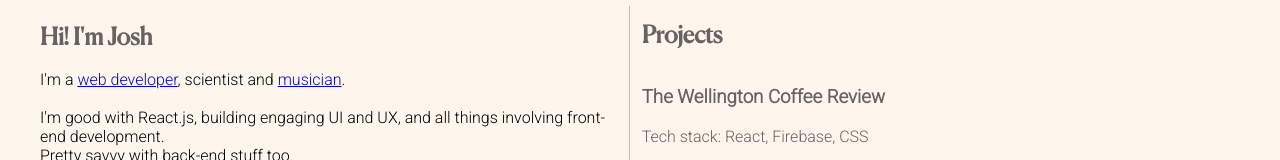
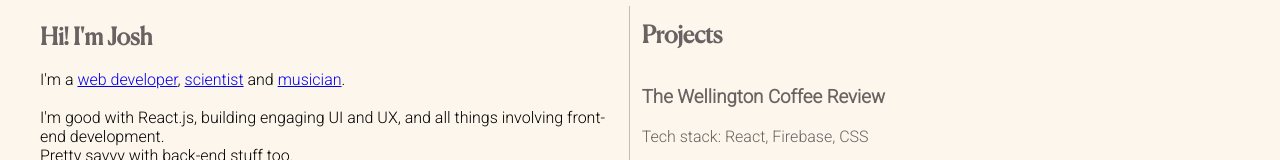
Before and after one commit to joshua-simon/josh-simon, a React (Create React App) app: page / in a window 1280 px wide. Shown: the part 259-419 px from the top of the page. Built offline with nearby package versions, Linux system fonts and the light colour scheme; a web font is replaced by a local one.

Commit message:
thesis added

```diff
--- a/package.json
+++ b/package.json
@@ -8,6 +8,7 @@
     "@testing-library/user-event": "^7.2.1",
     "react": "^16.13.1",
     "react-dom": "^16.13.1",
+    "react-router-dom": "^5.2.0",
     "react-scripts": "3.4.1"
   },
   "scripts": {
--- a/src/App.js
+++ b/src/App.js
@@ -1,12 +1,20 @@
 import React from 'react';
 import './styles.css'
 import Main from './components/Main'
+import Thesis from './components/Thesis'
+
+import {BrowserRouter as Router, Switch, Route} from 'react-router-dom'
 
 function App() {
   return (
-<div>
-<Main/>
-</div>
+    <Router>
+    <div>
+      <Switch>
+      <Route path ='/' exact component = {Main}/>
+      <Route path ='/thesis'  component = {Thesis}/>
+      </Switch>
+    </div>
+    </Router>
   )
 }
 
--- a/src/components/Bio.jsx
+++ b/src/components/Bio.jsx
@@ -5,12 +5,13 @@ import css_logo from '../Photos/css_logo.jpg'
 import firebase_logo from '../Photos/firebase_logo.png'
 import sqlite_logo from '../Photos/sqlite_logo.png'
 import node_image from '../Photos/node_image.png'
+import {Link} from 'react-router-dom'
 
 const Bio = () => {
     return(
         <div className = 'bio'>
             <h2>Hi! I'm Josh</h2>
-           <p> I'm a <a href = 'https://github.com/joshua-simon'>web developer</a>, <a>scientist</a> and <a href = 'https://soundcloud.com/josh-simon-264281792'>musician</a>. <br></br>
+           <p> I'm a <a href = 'https://github.com/joshua-simon'>web developer</a>, <Link to = {'/thesis'}> scientist</Link> and <a href = 'https://soundcloud.com/josh-simon-264281792'>musician</a>. <br></br>
            <br></br>
             I'm good with React.js, building engaging UI and UX, and all things
             involving front-end development. <br></br>
--- /dev/null
+++ b/src/components/Thesis.jsx
@@ -0,0 +1,12 @@
+import React from 'react';
+import thesis_document from '../Photos/thesisdraft2.pdf'
+
+const Thesis = () =>{
+    return (
+        <div>
+            <embed src= {thesis_document} width="800px" height="2100px" />
+        </div>
+    )
+}
+
+export default Thesis;
```
Also changed, not shown: 2 other files (tests, documents, lock files or other folders).
